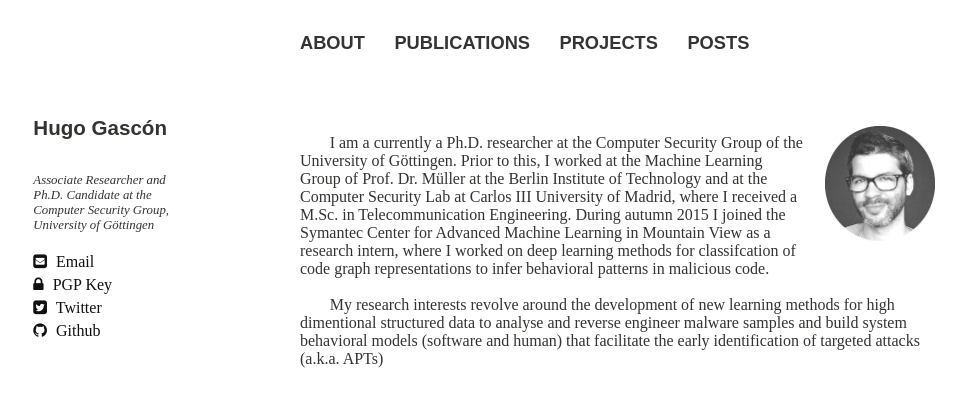
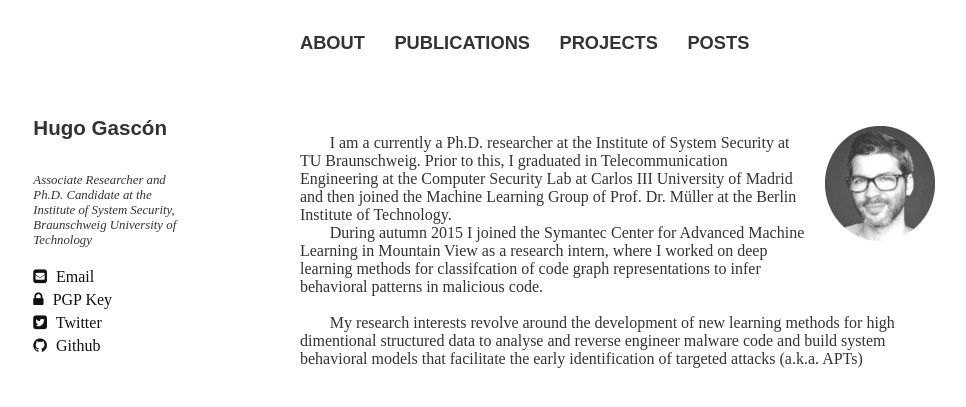
Before and after one commit to hgascon/hgascon.github.io, a Jekyll site: the page built from about/index.md, in a window 1280 px wide, cut to the strip 0-443 px from the top of the page. Shown: the top 407 px of the strip, without its empty margins (20-986 px from the left). Built offline with Jekyll 4.4.1, drawn with Linux system fonts in a browser that asks for light colours; nearby versions of some CDN libraries; some web fonts are replaced.

Commit message:
Update bio

```diff
--- a/_config.yml
+++ b/_config.yml
@@ -28,8 +28,8 @@ kramdown:
 owner:
   name: Hugo Gascón
   avatar: hg.png
-  bio: "Associate Researcher and Ph.D. Candidate at the Computer Security Group, University of Göttingen"
-  email: hgascon@uni-goettingen.de
+  bio: "Associate Researcher and Ph.D. Candidate at the Institute of System Security, Braunschweig University of Technology"
+  email: h.gascon@tu-bs.de
   disqus-shortname:
   twitter: hgascon
   facebook:
--- a/about/index.md
+++ b/about/index.md
@@ -13,18 +13,20 @@ image:
 <img class="project-img" src="../images/hg.png" style="width:110px;height:110;float:right;margin:10px 5px 20px 20px;">
 <br>
 
-I am a currently a Ph.D. researcher at the Computer Security Group of the
-University of Göttingen. Prior to this, I worked at the Machine Learning Group
-of Prof. Dr. Müller at the Berlin Institute of Technology and at the Computer
-Security Lab at Carlos III University of Madrid, where I received a M.Sc. in
-Telecommunication Engineering. During autumn 2015 I joined the Symantec Center
+I am a currently a Ph.D. researcher at the Institute of System Security at TU
+Braunschweig. Prior to this, I graduated in Telecommunication Engineering at
+the Computer Security Lab at Carlos III University of Madrid and then joined
+the Machine Learning Group of Prof. Dr. Müller at the Berlin Institute of
+Technology.
+
+During autumn 2015 I joined the Symantec Center
 for Advanced Machine Learning in Mountain View as a research intern, where I
 worked on deep learning methods for classifcation of code graph representations
 to infer behavioral patterns in malicious code.<br><br>
 
 My research interests revolve around the development of new learning methods
 for high dimentional structured data to analyse and reverse engineer malware
-samples and build system behavioral models (software and human) that facilitate
+code and build system behavioral models that facilitate
 the early identification of targeted attacks (a.k.a. APTs)
 
 <br>
```
